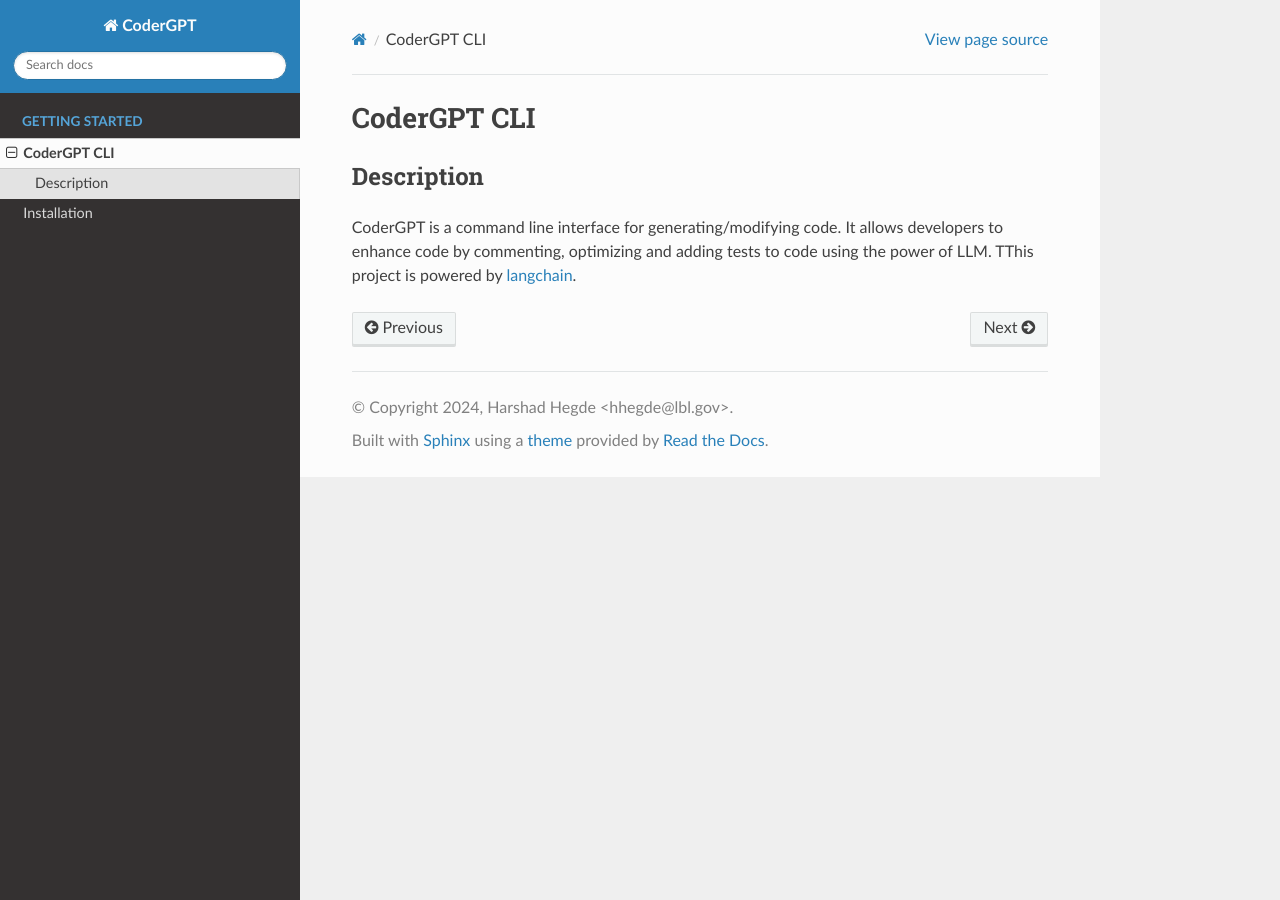
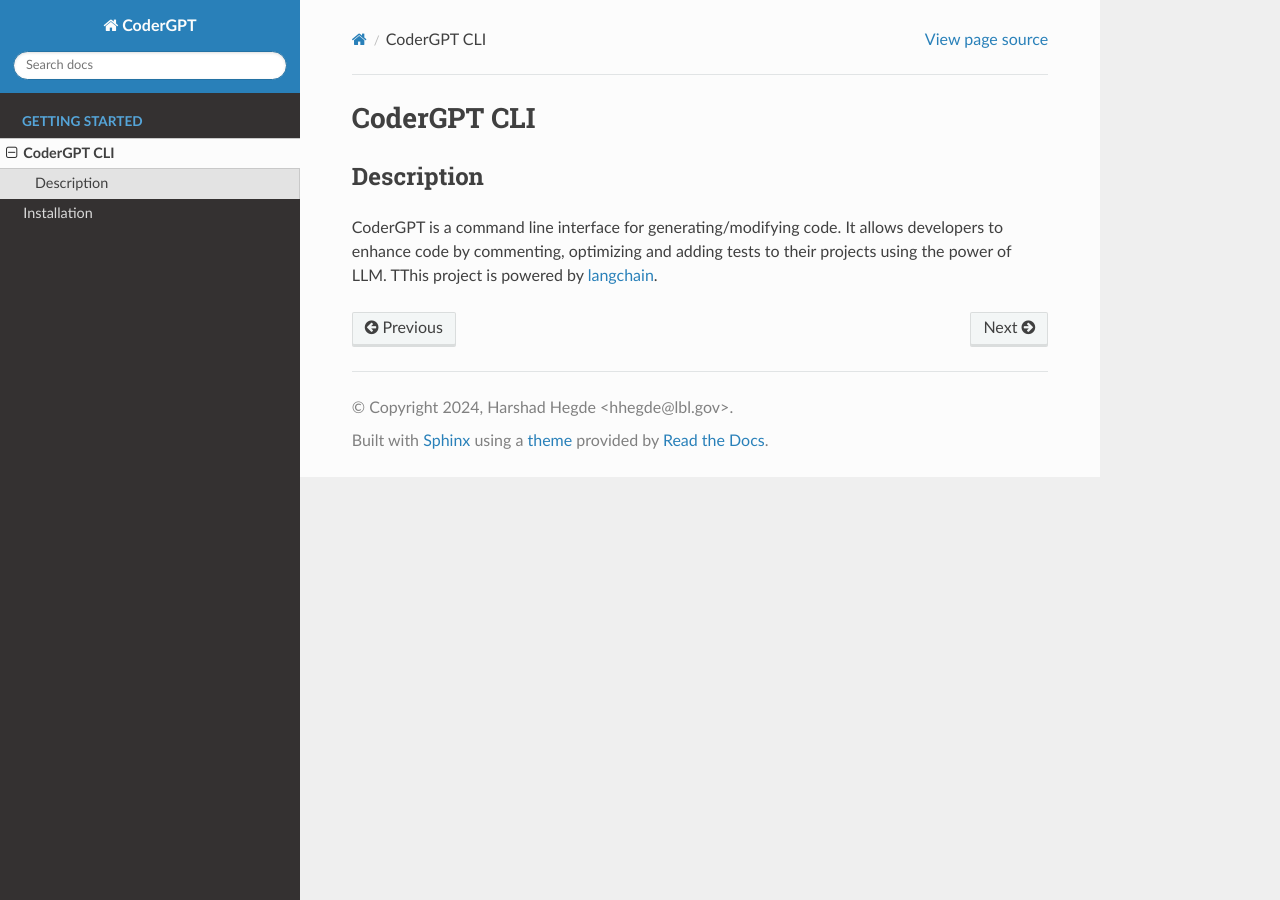
Before and after one commit to hrshdhgd/CoderGPT, a Sphinx documentation site: the page built from docs/description.rst, in a window 1280 px wide. Built offline with Sphinx 7.4.7 and the Read the Docs theme 2.0.0, drawn with Linux system fonts in a browser that asks for light colours; pages that are not in the unit, such as notebooks, are missing from menus.

Commit message:
updared docs

```diff
--- a/docs/description.rst
+++ b/docs/description.rst
@@ -7,5 +7,5 @@
 -----------
 
 CoderGPT is a command line interface for generating/modifying code. It allows developers to
-enhance code by commenting, optimizing and adding tests to code using the power of LLM.
+enhance code by commenting, optimizing and adding tests to their projects using the power of LLM.
 TThis project is powered by `langchain <https://github.com/langchain-ai/langchain>`_.
```
Also changed, not shown: README.md (+1 -1 lines).
